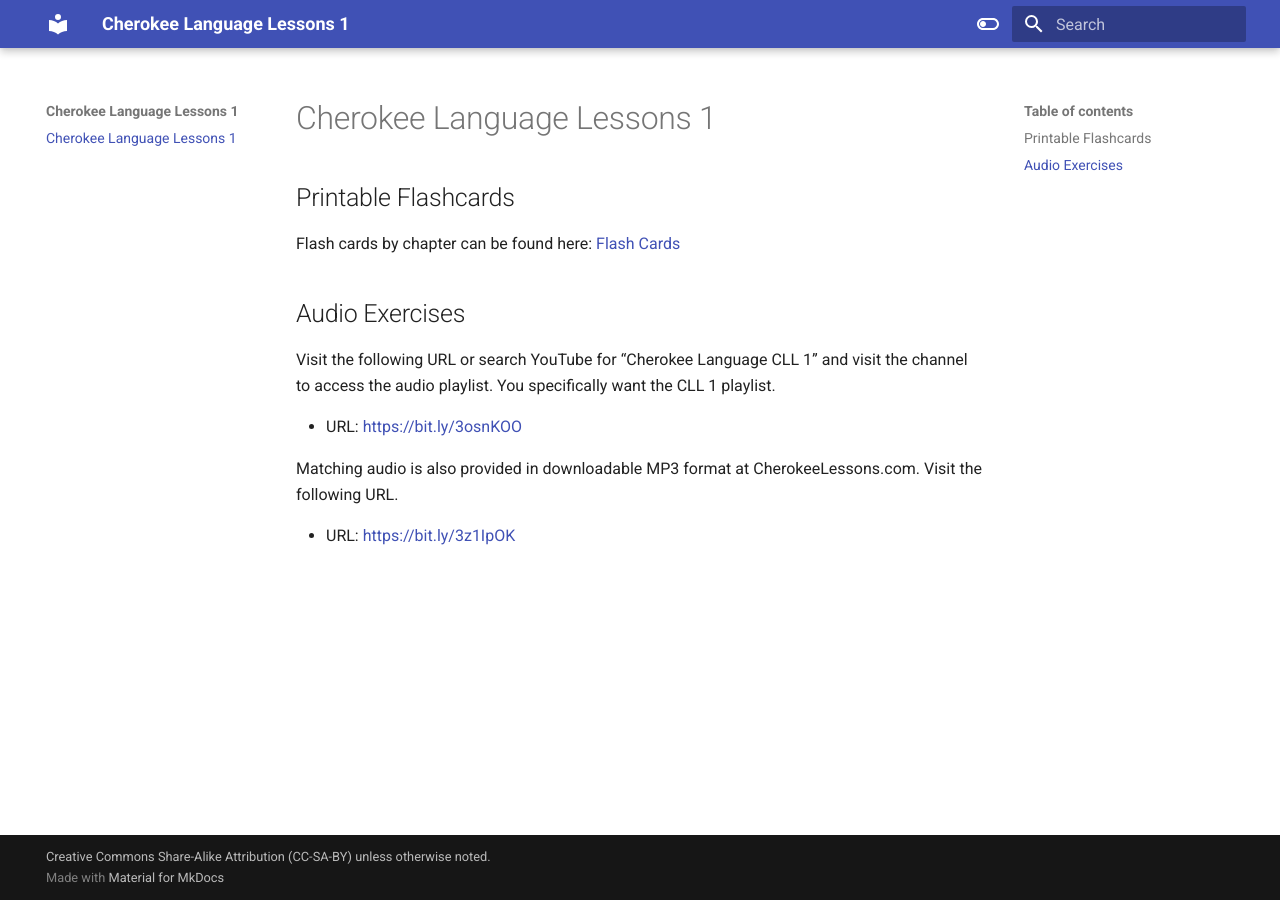
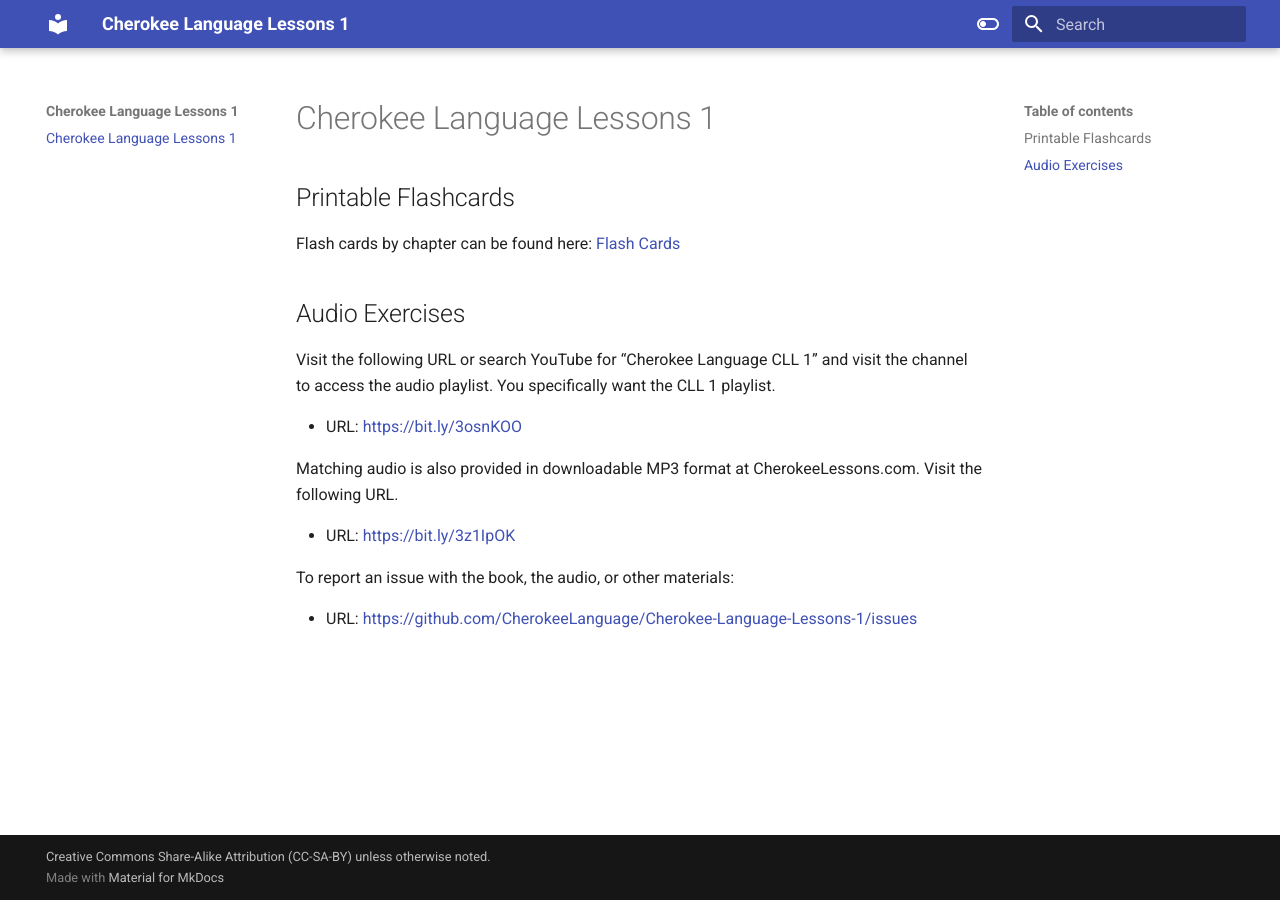
Before and after one commit to CherokeeLanguage/Cherokee-Language-Lessons-1, an MkDocs documentation site: the page built from docs/README.md, in a window 1280 px wide. Built offline with MkDocs 1.6.1 and Material for MkDocs 9.7.7, drawn with Linux system fonts in a browser that asks for light colours.

Commit message:
add report issue link
Signed-off-by: ᎹᎦᎵ <m.conrad.202@gmail.com>

```diff
--- a/docs/README.md
+++ b/docs/README.md
@@ -13,3 +13,7 @@
 Matching audio is also provided in downloadable MP3 format at CherokeeLessons.com. Visit the following URL.
 
 * URL: https://bit.ly/3z1IpOK
+
+To report an issue with the book, the audio, or other materials:
+
+* URL: https://github.com/CherokeeLanguage/Cherokee-Language-Lessons-1/issues
```
